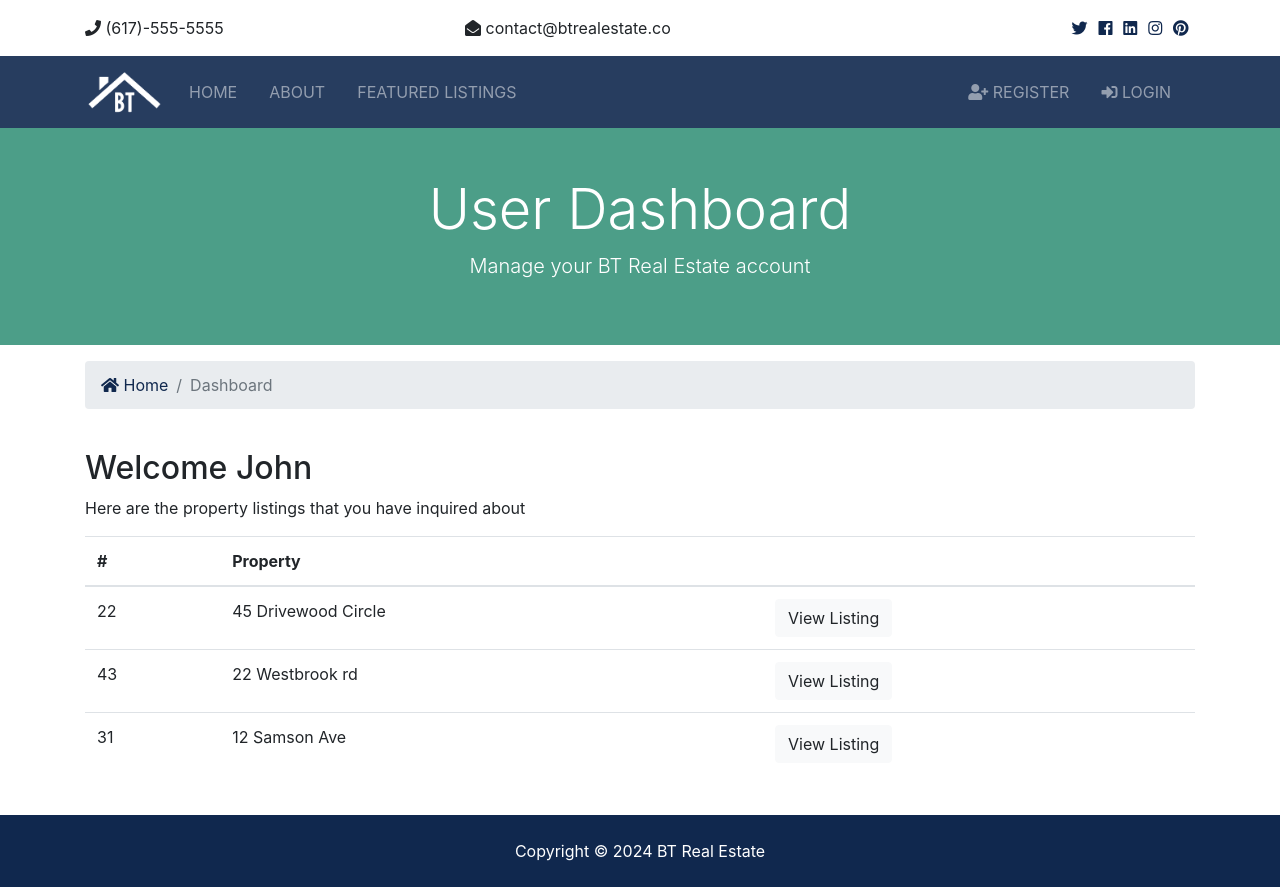
After one commit to defencyyy/Learn_Django_1, a Django app: template templates/accounts/dashboard.html in a window 1280 px wide. The commit adds this page. Run offline with Django 5.2, Linux system fonts and the light colour scheme; the template is opened without the code that fills it, so the values that code supplies are empty; parts of the project's set-up code (start-up, migrations or seed data) failed here and were passed over; some libraries are stand-ins or nearby versions.

Commit message:
Contacts Onwards Nalang

```diff
--- a/liv/settings.py
+++ b/liv/settings.py
@@ -136,6 +136,12 @@ STATICFILES_DIRS = [
 MEDIA_ROOT = os.path.join(BASE_DIR, 'media')
 MEDIA_URL = '/media/'
 
+# Messages
+from django.contrib.messages import constants as messages
+MESSAGE_TAGS = {
+  messages.ERROR: 'danger'
+}
+
 # Default primary key field type
 # https://docs.djangoproject.com/en/5.0/ref/settings/#default-auto-field
 
--- a/liv/static/js/main.js
+++ b/liv/static/js/main.js
@@ -1,2 +1,6 @@
 const date = new Date();
-document.querySelector('.year').innerHTML = date.getFullYear();
+document.querySelector(".year").innerHTML = date.getFullYear();
+
+setTimeout(function () {
+  $("#message").fadeOut("slow");
+}, 3000);
--- /dev/null
+++ b/templates/accounts/dashboard.html
@@ -0,0 +1,77 @@
+{% extends 'base.html' %} {% load humanize %}
+
+<!-- HI-->
+{% block title %} | User Dashboard {% endblock %} {% block content%}
+
+<section id="showcase-inner" class="py-5 text-white">
+  <div class="container">
+    <div class="row text-center">
+      <div class="col-md-12">
+        <h1 class="display-4">User Dashboard</h1>
+        <p class="lead">Manage your BT Real Estate account</p>
+      </div>
+    </div>
+  </div>
+</section>
+
+<!-- Breadcrumb -->
+<section id="bc" class="mt-3">
+  <div class="container">
+    <nav aria-label="breadcrumb">
+      <ol class="breadcrumb">
+        <li class="breadcrumb-item">
+          <a href="{% url 'index' %}"> <i class="fas fa-home"></i> Home</a>
+        </li>
+        <li class="breadcrumb-item active">Dashboard</li>
+      </ol>
+    </nav>
+  </div>
+</section>
+
+<!-- ALERTS -->
+{% include 'partials/_alerts.html' %}
+
+<section id="dashboard" class="py-4">
+  <div class="container">
+    <div class="row">
+      <div class="col-md-12">
+        <h2>Welcome John</h2>
+        <p>Here are the property listings that you have inquired about</p>
+        <table class="table">
+          <thead>
+            <tr>
+              <th scope="col">#</th>
+              <th scope="col">Property</th>
+              <th></th>
+            </tr>
+          </thead>
+          <tbody>
+            <tr>
+              <td>22</td>
+              <td>45 Drivewood Circle</td>
+              <td>
+                <a class="btn btn-light" href="#">View Listing</a>
+              </td>
+            </tr>
+            <tr>
+              <td>43</td>
+              <td>22 Westbrook rd</td>
+              <td>
+                <a class="btn btn-light" href="#">View Listing</a>
+              </td>
+            </tr>
+            <tr>
+              <td>31</td>
+              <td>12 Samson Ave</td>
+              <td>
+                <a class="btn btn-light" href="#">View Listing</a>
+              </td>
+            </tr>
+          </tbody>
+        </table>
+      </div>
+    </div>
+  </div>
+</section>
+
+{% endblock %}
--- a/templates/base.html
+++ b/templates/base.html
@@ -14,7 +14,7 @@
     <!-- Lightbox -->
     <link rel="stylesheet" href="{% static 'css/lightbox.min.css' %}" />
 
-    <title>LivWell</title>
+    <title>LivWell {% block title %} {% endblock %}</title>
   </head>
   <body>
     <!-- Top Bar -->
--- a/templates/listings/listing.html
+++ b/templates/listings/listing.html
@@ -1,4 +1,7 @@
-{% extends 'base.html' %} {% load humanize %} {% block content %}
+{% extends 'base.html' %} {% load humanize %}
+
+<!-- HI-->
+{% block title %} | {{ listing.title }} {% endblock %} {% block content%}
 
 <section id="showcase-inner" class="py-5 text-white">
   <div class="container">
--- a/templates/listings/listings.html
+++ b/templates/listings/listings.html
@@ -1,4 +1,7 @@
-{% extends 'base.html' %} {% block content %} {% load humanize %}
+{% extends 'base.html' %} {% load humanize %}
+
+<!-- HI-->
+{% block title %} | Browse Properties {% endblock %} {% block content%}
 
 <section id="showcase-inner" class="py-5 text-white">
   <div class="container">
--- a/templates/listings/search.html
+++ b/templates/listings/search.html
@@ -1,4 +1,7 @@
-{% extends 'base.html' %} {% load humanize %} {% block content %}
+{% extends 'base.html' %} {% load humanize %}
+
+<!-- HI-->
+{% block title %} | Search Results {% endblock %} {% block content%}
 
 <section id="showcase-inner" class="showcase-search text-white py-5">
   <div class="container">
--- a/templates/pages/about.html
+++ b/templates/pages/about.html
@@ -1,4 +1,7 @@
-{% extends 'base.html' %} {% load static %} {% block content %}
+{% extends 'base.html' %} {% load static %}
+
+<!-- HI-->
+{% block title %} | About {% endblock %} {% block content%}
 
 <!-- Breadcrumb -->
 <section id="bc" class="mt-3">
--- /dev/null
+++ b/templates/partials/_alerts.html
@@ -0,0 +1,16 @@
+{% if messages %} {% for message in messages %}
+
+<div id="message" class="container">
+  <div class="alert alert-{{ message.tags }} alert-dismissible" role="alert">
+    <button type="button" class="close" data-dismiss="alert">
+      <span aria-hidden="true">&times;</span>
+      <strong>
+        {% if message.level == DEFAULT_MESSAGE_LEVELS.ERROR %} Error {% else %}
+        {{ message.tags | title}} {% endif %}
+      </strong>
+      {{ message }}
+    </button>
+  </div>
+</div>
+
+{% endfor %} {% endif %}
--- a/templates/partials/_navbar.html
+++ b/templates/partials/_navbar.html
@@ -45,6 +45,27 @@
       </ul>
 
       <ul class="navbar-nav ml-auto">
+        {% if user.is_authenticated %}
+          <li
+            {% if 'dashboard' in request.path %}
+              class="nav-item active mr-3"
+            {% else %}
+              class="nav-item mr-3"
+            {% endif %}
+            >
+            <a class="nav-link" href="{% url 'dashboard' %}">
+              Welcome {{ user.username }} (Dashboard)
+            </li>
+            <li class="nav-item mr-3">
+              <a href="javascript:{document.getElementById('logout').submit()}" class="nav-link">
+                <i class="fas fa-sign-out-alt"></i> Logout
+              </a>
+              <form action="{% url 'logout' %}" method="POST" id="logout">
+                {% csrf_token %}
+                <input type="hidden">
+              </form>
+            </li>
+        {% else %}
           <li
             {% if 'register' in request.path %}
               class="nav-item active mr-3"
@@ -68,6 +89,7 @@
               Login
             </a>
           </li>
+        {% endif %}
       </ul>
     </div>
   </div>
```
Also changed, not shown: accounts/views.py (+50 -5 lines), templates/accounts/login.html (+6 -1 lines), templates/accounts/register.html (+6 -1 lines), templates/pages/index.html (+6 -1 lines). Lines whose indentation alone changed are shown as unchanged.
